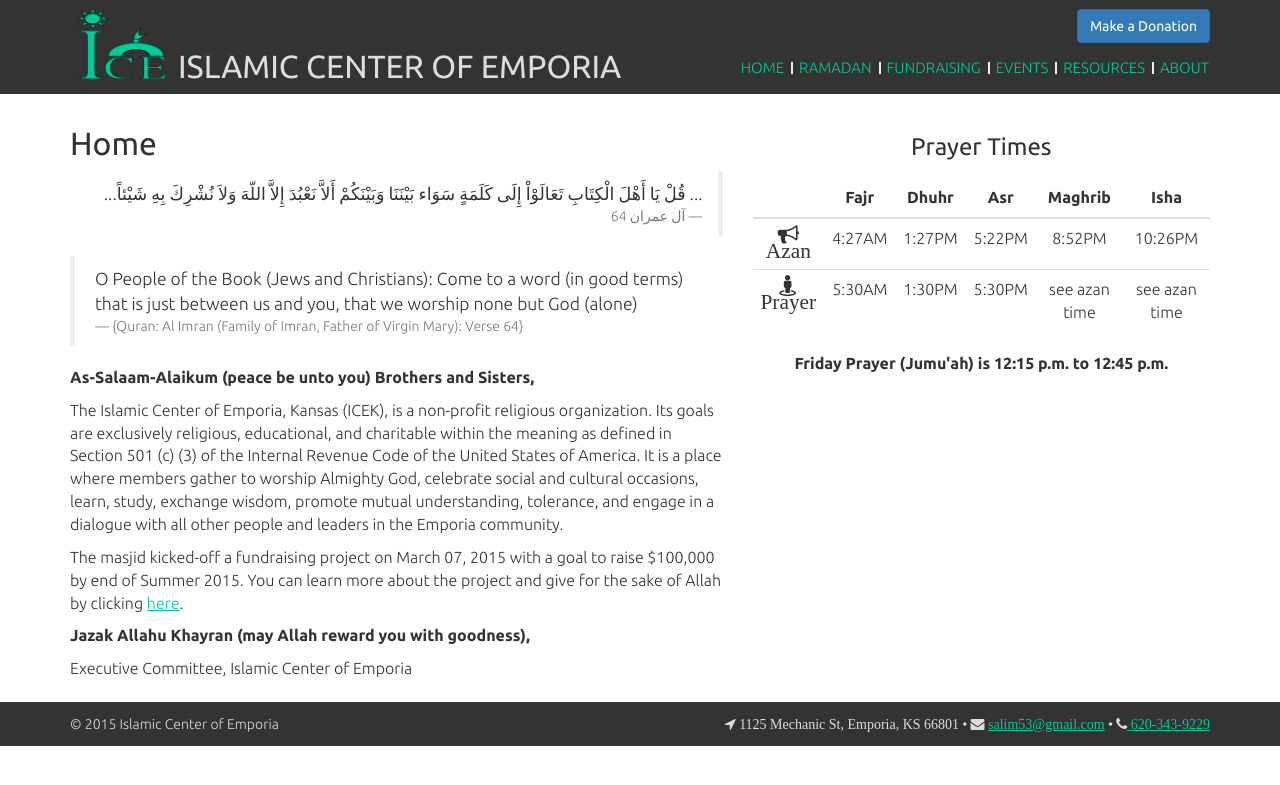
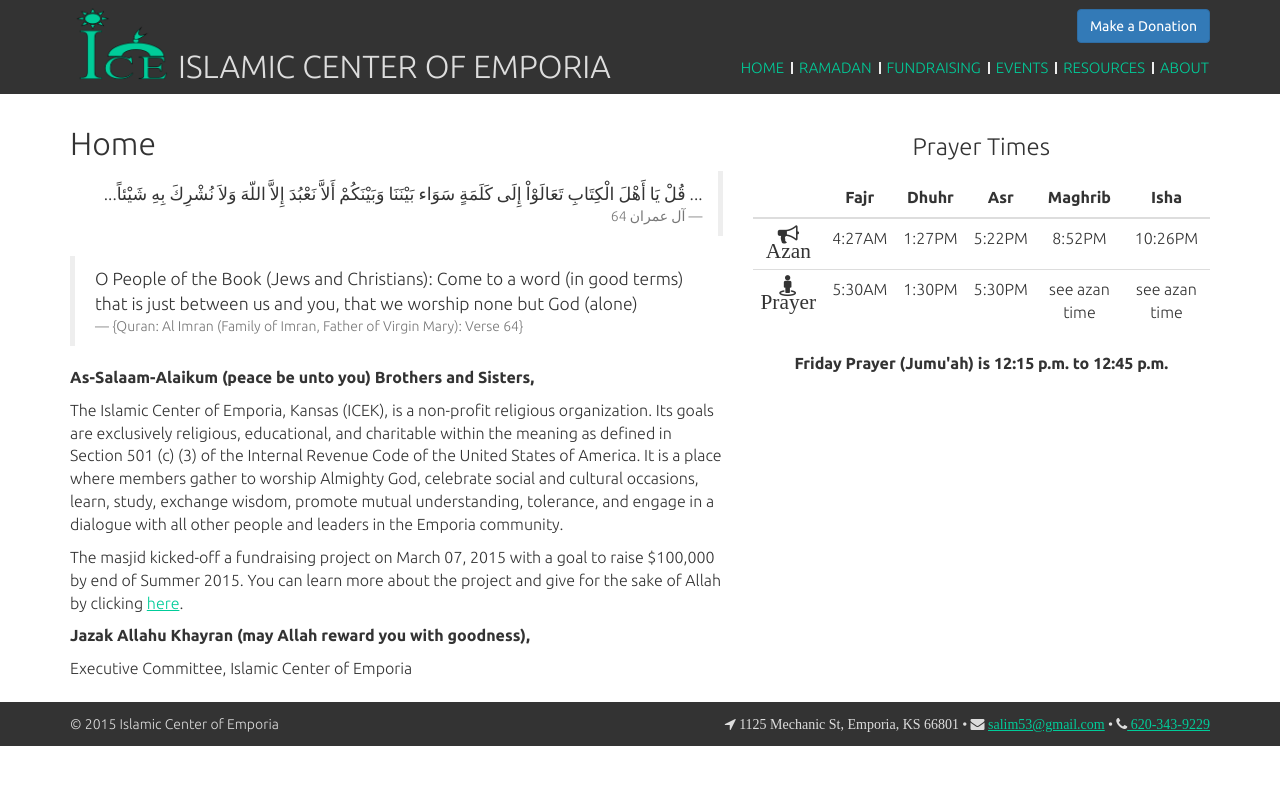
Before and after one commit to fourfridays/fourfridays.github.io, a Jekyll site: the page built from 1-index.html, in a window 1280 px wide. Shown: the top 785 px of the page. Built offline with Jekyll 4.4.1, drawn with Linux system fonts in a browser that asks for light colours; nearby versions of some CDN libraries.

Commit message:
Reduced font-weights

```diff
--- a/css/main.scss
+++ b/css/main.scss
@@ -42,17 +42,17 @@
 $font-family-base:        $font-family-sans-serif;
 
 $headings-font-family:    $font-family-serif;
-$headings-font-weight:    700;
+$headings-font-weight:    300;
 
 /* ==========================================================================
    Author's custom styles
    ========================================================================== */
-h1 {font-size: $font-size-h1;}
-h2 {font-size: $font-size-h2;}
-h3 {font-size: $font-size-h3;}
-h4 {font-size: $font-size-h4;}
-h5 {font-size: $font-size-h5;}
-h6 {font-size: $font-size-h6;}
+h1 {font-size: $font-size-h1; font-weight: $headings-font-weight;}
+h2 {font-size: $font-size-h2; font-weight: $headings-font-weight;}
+h3 {font-size: $font-size-h3; font-weight: $headings-font-weight;}
+h4 {font-size: $font-size-h4; font-weight: $headings-font-weight;}
+h5 {font-size: $font-size-h5; font-weight: $headings-font-weight;}
+h6 {font-size: $font-size-h6; font-weight: $headings-font-weight;}
 
 body {
   font-family: $font-family-sans-serif;
```
